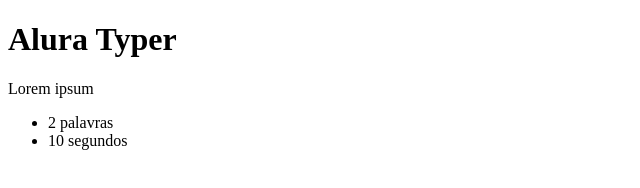
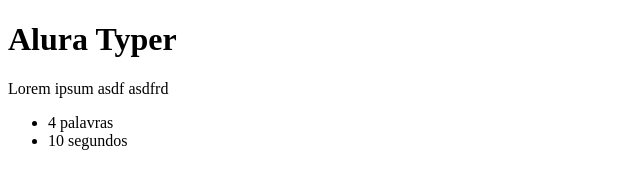
Before and after one commit to evertonpaiva/cursoJQuery, a plain HTML site: page public/principal.html in a window 1280 px wide. Shown: the full height of the page, 0-640 px from the left. Drawn offline with Linux system fonts and the light colour scheme.

Commit message:
Testando a contagem de palavras.

```diff
--- a/public/js/main.js
+++ b/public/js/main.js
@@ -1 +1,5 @@
-console.log("Ola mundo");
+var frase = $(".frase").text();
+var numPalavras = frase.split(" ").length;
+var tamanhoFrase = $("#tamanho-frase");
+
+tamanhoFrase.text(numPalavras);
--- a/public/principal.html
+++ b/public/principal.html
@@ -7,10 +7,10 @@
 <body>
     <!-- Seja bem vindo ao curso de jQuery :) -->
     <h1>Alura Typer</h1>
-    <p>Lorem ipsum</p>
+    <p class="frase">Lorem ipsum asdf asdfrd</p>
 
     <ul class="informacoes">
-        <li>2 palavras</li>
+        <li><span id="tamanho-frase">2</span> palavras</li>
         <li>10 segundos</li>
     </ul>
 
```
